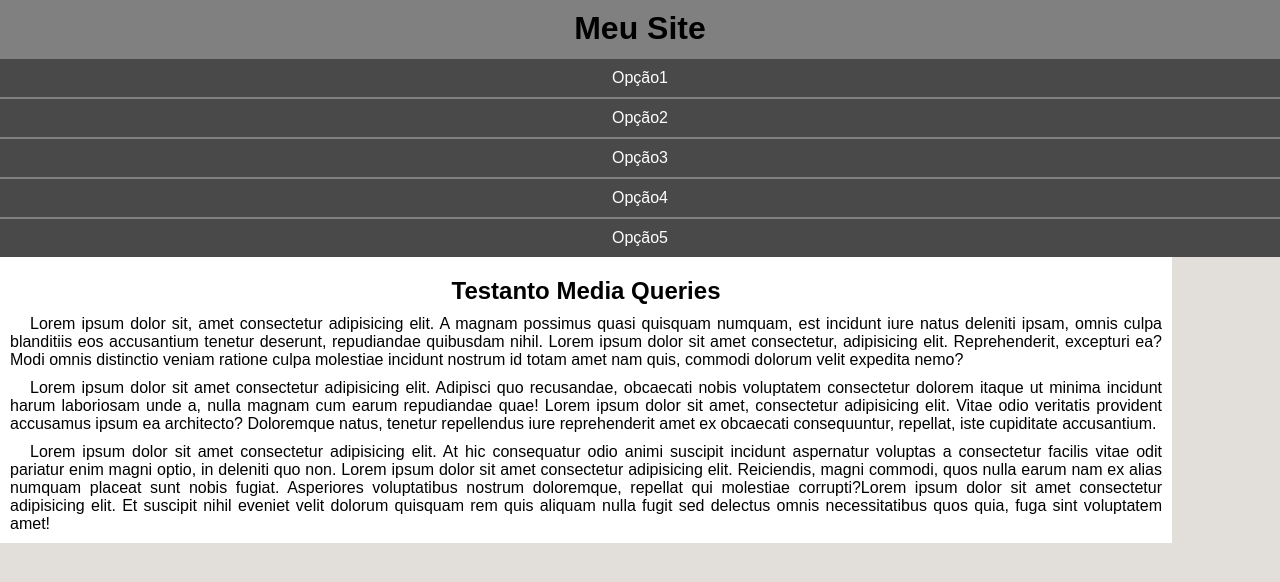
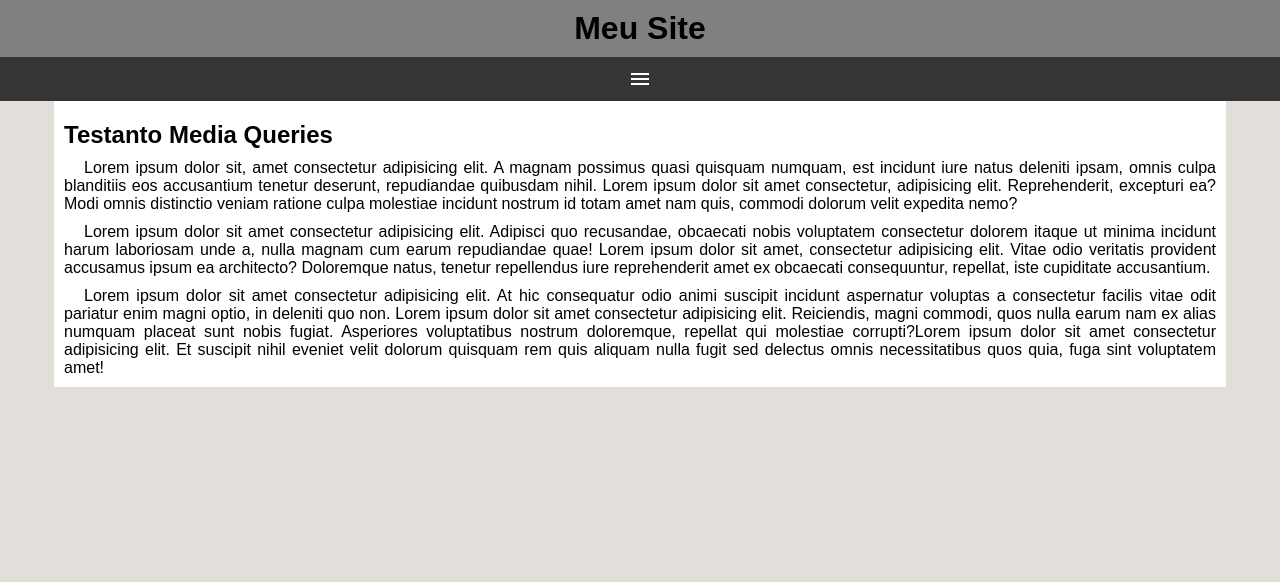
Before and after one commit to rafanag/cursoEmVideo_htcss, a plain HTML site: page ex026/mq005/index.html in a window 1280 px wide. Drawn offline with Linux system fonts and the light colour scheme.

Commit message:
continuando mq005
esta com problema no script

```diff
--- a/ex026/mq005/estilos/style.css
+++ b/ex026/mq005/estilos/style.css
@@ -20,11 +20,11 @@ header > h1{
 }
 
 menu > ul{
-    list-style-type: none;
+    display: none;
 }
 
 menu > ul > li > a{
-    display: block;
+
     background-color: rgb(73, 73, 73);
     color: white;
     text-decoration: none;
@@ -38,8 +38,23 @@ menu > ul > li > a:hover{
     background-color: rgba(107, 102, 102, 0.808);
 }
 
+span#burg{
+
+    display: block;
+    padding: 10px;
+    background-color: rgb(54, 53, 53);
+    color: white;
+    text-align: center;
+    cursor: pointer;
+
+}
+span#burg:hover{
+    background-color: aliceblue;
+    color: brown;
+}
+
 main{
-    text-align: center;
+    margin: auto;
     padding: 10px;
     background-color: white;
     width: 90vw;
--- a/ex026/mq005/index.html
+++ b/ex026/mq005/index.html
@@ -4,13 +4,16 @@
     <meta charset="UTF-8">
     <meta http-equiv="X-UA-Compatible" content="IE=edge">
     <meta name="viewport" content="width=device-width, initial-scale=1.0">
+    <link href="https://fonts.googleapis.com/icon?family=Material+Icons"
+    rel="stylesheet">
     <link rel="stylesheet" href="estilos/style.css" media="all">
     <title>Media Query</title>
 </head>
 <body>
     <header>
         <h1>Meu Site</h1>
-        <menu>
+        <span id="burg" class="material-icons md-18"  onclick="clickMenu()">menu</span>
+        <menu id="opcoes">
             <ul>
                 <li><a href="#">Opção1</a></li>
                 <li><a href="#">Opção2</a></li>
@@ -36,5 +39,10 @@
 
         </article>
     </main>
+    <script>
+        function clickMenu() {
+                opcoes.style.display = 'block'
+        }
+    </script>
 </body>
 </html>
```
Also changed, not shown: teste/index.html (+3 -0 lines).
